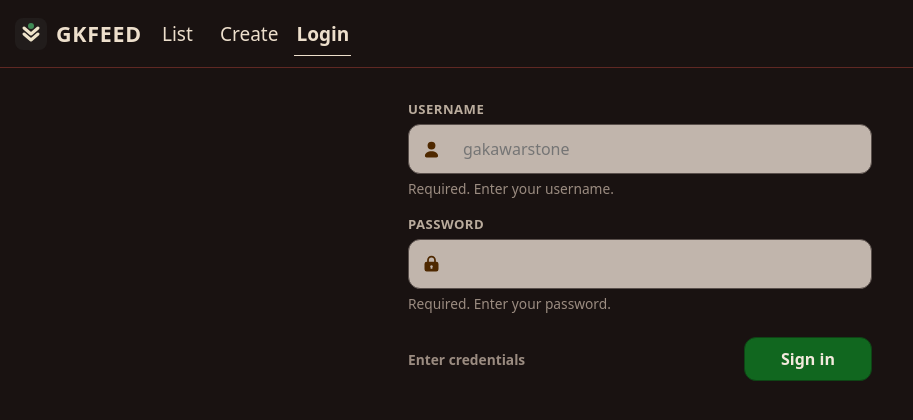
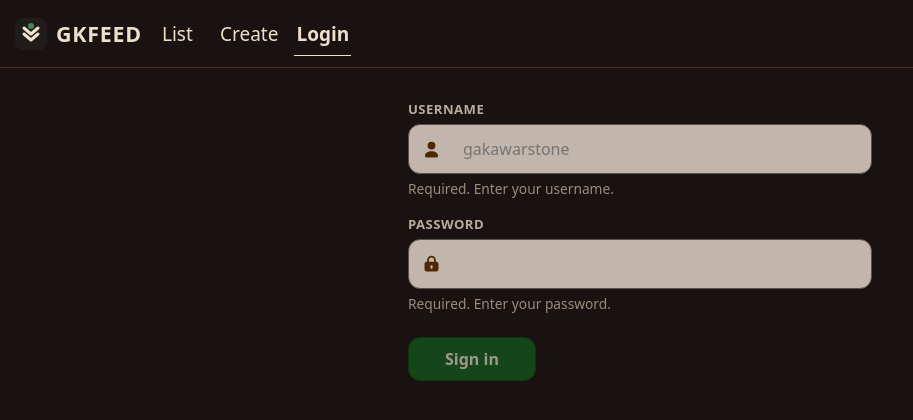
Before and after one commit to gkfeed/front, a React (Vite) app: page /login in a window 1280 px wide. Shown: the top 420 px of the page, without its empty margins (0-913 px from the left). Built offline with nearby package versions, Linux system fonts and the light colour scheme.

Commit message:
feat(auth): improve login and logout safeguards

```diff
--- a/src/react/pages/LoginPage.tsx
+++ b/src/react/pages/LoginPage.tsx
@@ -74,6 +74,8 @@ export function LoginPage() {
 }
 
 function SavedLogin({ username, onLogout }: { username: string; onLogout: () => void }) {
+  const [isConfirmingLogout, setIsConfirmingLogout] = useState(false);
+
   return (
     <div className="login__form login__form--saved">
       <h1 id="login-title" className="page-title">Signed in to GKFEED</h1>
@@ -83,9 +85,19 @@ function SavedLogin({ username, onLogout }: { username: string; onLogout: () =>
           Logged in as <strong>{username}</strong>
         </span>
       </div>
-      <div className="login__actions">
-        <button type="button" className="danger" onClick={onLogout}>Log out</button>
-      </div>
+      {isConfirmingLogout ? (
+        <div className="login__logout-confirmation" role="group" aria-labelledby="logout-confirmation">
+          <p id="logout-confirmation">Are you sure you want to log out?</p>
+          <div className="login__actions">
+            <button type="button" className="login__cancel" autoFocus onClick={() => setIsConfirmingLogout(false)}>Cancel</button>
+            <button type="button" className="danger" onClick={onLogout}>Yes, log out</button>
+          </div>
+        </div>
+      ) : (
+        <div className="login__actions">
+          <button type="button" className="danger" onClick={() => setIsConfirmingLogout(true)}>Log out</button>
+        </div>
+      )}
     </div>
   );
 }
@@ -123,8 +135,7 @@ function LoginForm({
       </div>
       {errorMessage ? <p className="field__error" role="alert">{errorMessage}</p> : null}
       <div className="login__actions">
-        <span className="login__status" aria-live="polite">{isSubmitting ? 'Signing in…' : isValid ? 'Ready to sign in' : 'Enter credentials'}</span>
-        <button type="submit" disabled={isSubmitting}>{isSubmitting ? 'Signing in…' : 'Sign in'}</button>
+        <button type="submit" disabled={!isValid || isSubmitting}>{isSubmitting ? 'Signing in…' : 'Sign in'}</button>
       </div>
     </form>
   );
--- a/src/styles/forms.css
+++ b/src/styles/forms.css
@@ -360,8 +360,7 @@
 }
 
 .field__hint,
-.field__error,
-.login__status {
+.field__error {
   font-size: 0.86rem;
 }
 
@@ -426,13 +425,18 @@
   justify-content: end;
 }
 
-.creator__status,
-.login__status {
-  color: var(--color-muted);
+.login__logout-confirmation {
+  display: grid;
+  gap: 12px;
+  padding: 14px;
+  border: 1px solid color-mix(in oklch, var(--color-danger) 52%, var(--color-page));
+  border-radius: 12px;
+  background: color-mix(in oklch, var(--color-danger) 12%, var(--color-page));
 }
 
-.login__status {
-  color: color-mix(in oklch, var(--color-ink-inverse) 64%, var(--color-page));
+.login__logout-confirmation p {
+  margin: 0;
+  color: var(--color-ink-inverse);
   font-weight: 650;
 }
 
@@ -481,7 +485,7 @@
   transition: background-color var(--ease), border-color var(--ease), box-shadow var(--ease), transform var(--ease);
 }
 
-.login button:not(:disabled):hover {
+.login button[type="submit"]:not(:disabled):hover {
   background: color-mix(in oklch, var(--color-accent) 88%, var(--color-focus-light));
   transform: translateY(-1px);
 }
@@ -523,6 +527,16 @@
   border-color: var(--color-danger-border);
   background: color-mix(in oklch, var(--color-danger) 90%, var(--color-focus-light));
   box-shadow: 0 10px 24px oklch(10% 0.018 28 / 0.18);
+}
+
+.login .login__cancel {
+  border-color: color-mix(in oklch, var(--color-field) 48%, var(--color-page));
+  background: color-mix(in oklch, var(--color-field) 76%, var(--color-page));
+  color: var(--color-ink-strong);
+}
+
+.login .login__cancel:hover {
+  background: var(--color-field-focus);
 }
 
 .creator__submit {
```
Also changed, not shown: 1 other file (tests, documents, lock files or other folders).
